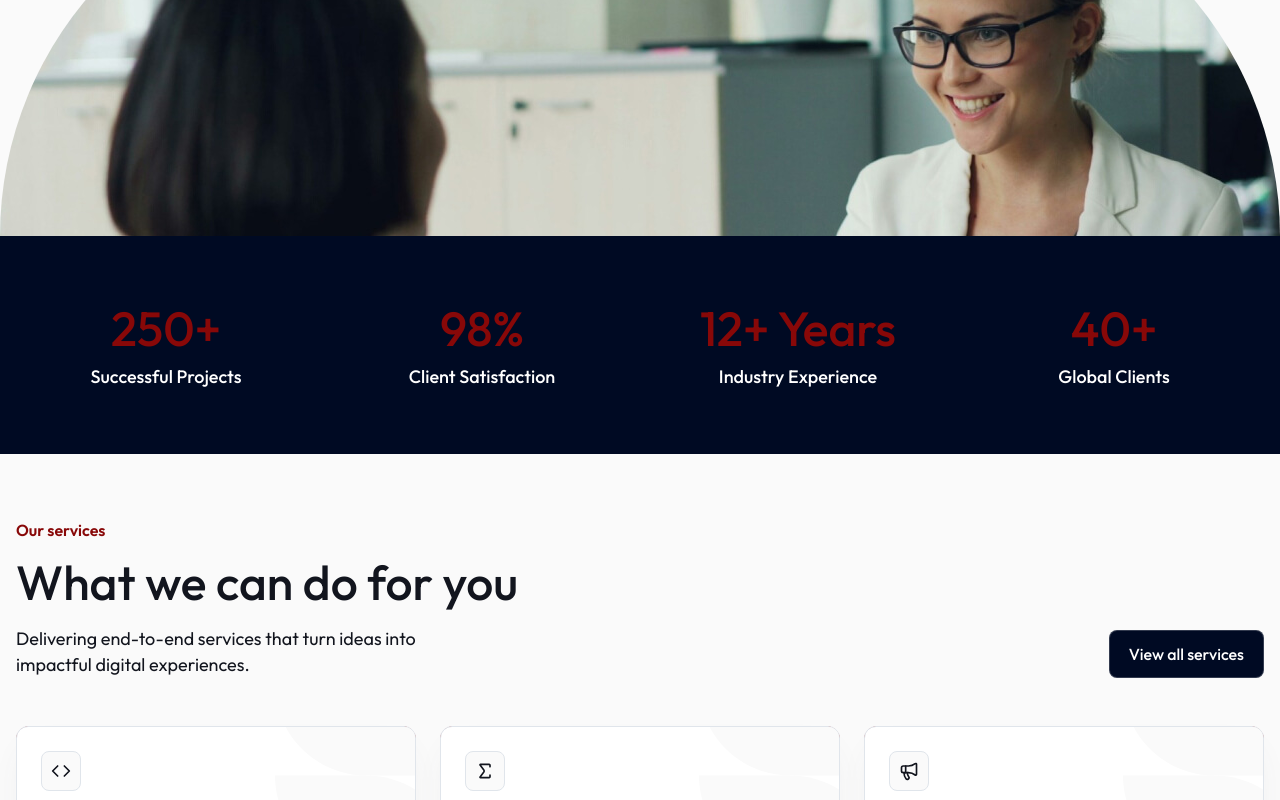
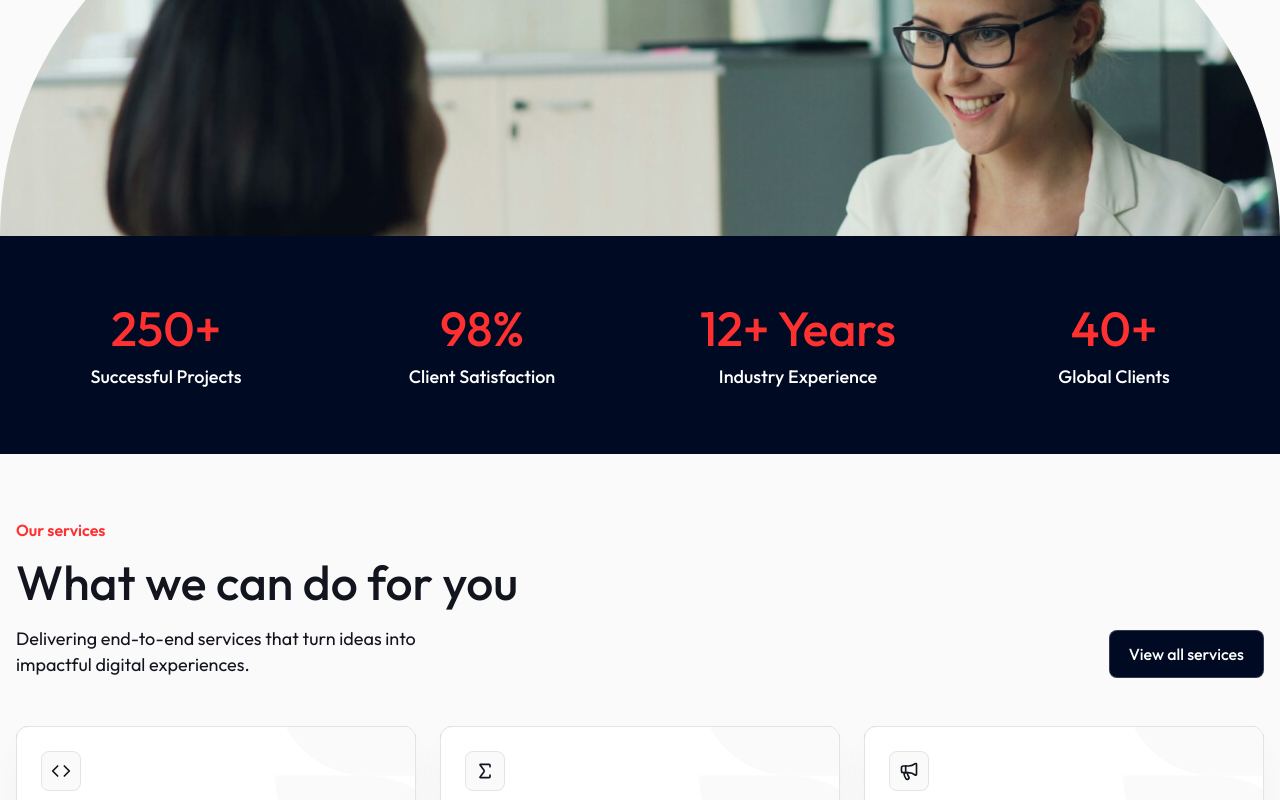
Before and after one commit to HasaanAhmad6/iCode, a Next.js app: page / in a window 1280 px wide. Shown: the part 685-1485 px from the top of the page. Built offline with nearby package versions, Linux system fonts and the light colour scheme.

Commit message:
Logo Change

```diff
--- a/app/globals.css
+++ b/app/globals.css
@@ -7,7 +7,7 @@
 */
 :root {
   /* PRIMARY COLORS */
-  --color-primary: #880808;
+  --color-primary: #ff3030;
   --color-primary-light: #fceeea;
 
   /* SECONDARY COLORS */
```
Also changed, not shown: public/assets/images/logo.svg.
